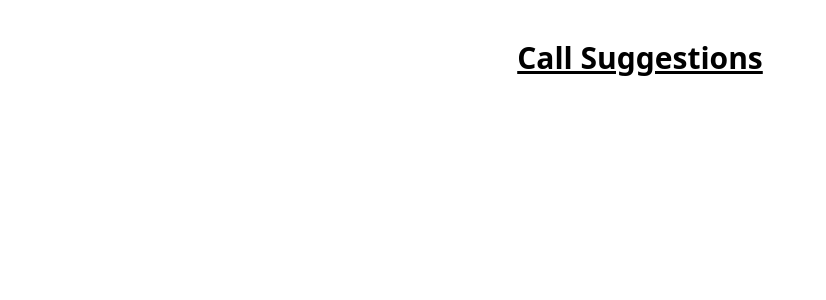
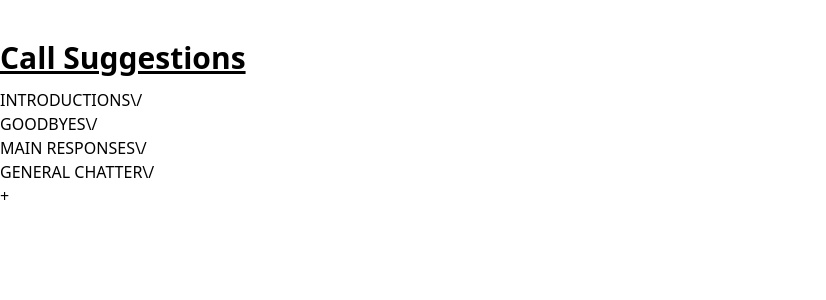
Before and after one commit to BrenoVelasco/call-suggestions, a React (Vite) app: page / in a window 1280 px wide. Shown: the top 300 px of the page, without its empty margins (0-826 px from the left). Built offline with nearby package versions, Linux system fonts and the light colour scheme.

Commit message:
Marcos Nunes Test

```diff
--- /dev/null
+++ b/src/CatList.tsx
@@ -0,0 +1,25 @@
+import { useState } from "react";
+import Collapse from "./collapse";
+
+export default function CatList({ categories }: any) {
+  const [categoriesState, setCategoriesState] = useState(categories);
+
+  function addNewCat() {
+    setCategoriesState((prevCats) => [
+      ...prevCats,
+      { title: Math.random().toString(), enabled: true, subCategories: [] },
+    ]);
+  }
+  return (
+    <ul>
+      {categoriesState.map((cat) => {
+        return (
+          <Collapse key={cat.title} {...cat}>
+            <CatList categories={cat.subCategories} />
+          </Collapse>
+        );
+      })}
+      <div onClick={() => addNewCat()}>+</div>
+    </ul>
+  );
+}
--- /dev/null
+++ b/src/Collapse.tsx
@@ -0,0 +1,16 @@
+import React, { useState } from "react";
+
+export default function Collapse({ enabled, title, children }) {
+  const [open, setOpen] = useState(false);
+
+  return (
+    <div className="flex flex-col">
+      <div className="flex" onClick={() => setOpen((prev) => !prev)}>
+        <p>{enabled}</p>
+        <h2>{title}</h2>
+        {children && <div>\/</div>}
+      </div>
+      <div className="ml-16">{open && children}</div>
+    </div>
+  );
+}
--- a/src/main.tsx
+++ b/src/main.tsx
@@ -1,12 +1,17 @@
 import { StrictMode } from "react";
 import { createRoot } from "react-dom/client";
-import "./index.css";
+import CatList from './CatList';
+import "./index.css"
+import categories from "./categories";
+
+
 
 createRoot(document.getElementById("root")!).render(
   <StrictMode>
-    <div className="flex justify-center mt-10">
+    <div className="flex flex-col gap-3 justify-center mt-10">
       <h1 className="text-3xl font-bold underline">Call Suggestions</h1>
       {/* Your solution here */}
+      <CatList categories={categories} />
     </div>
   </StrictMode>
 );
```
Also changed, not shown: 2 other files (tests, documents, lock files or other folders).
